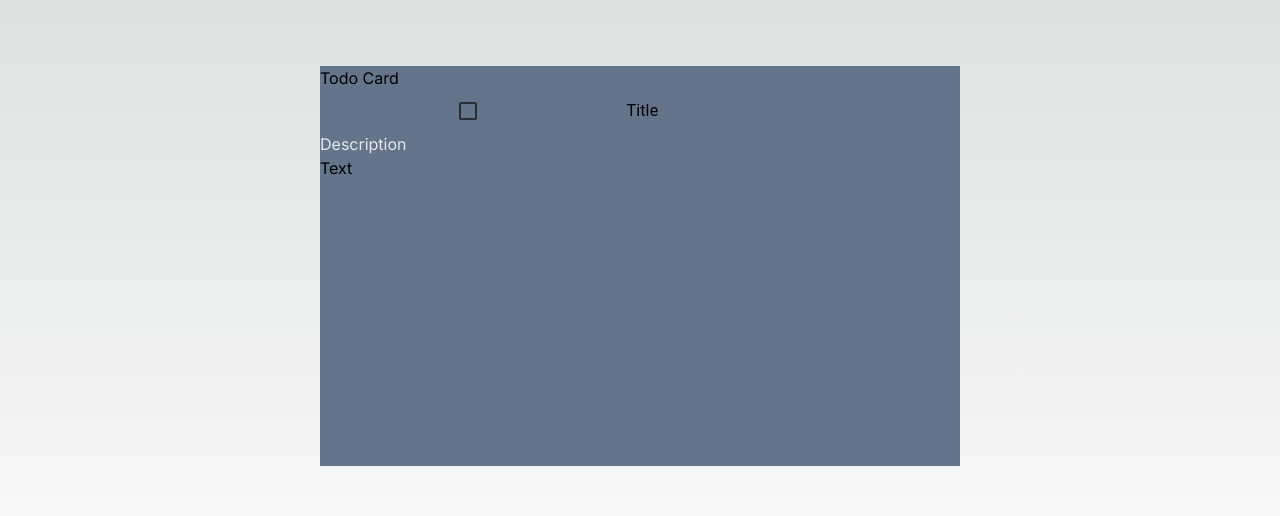
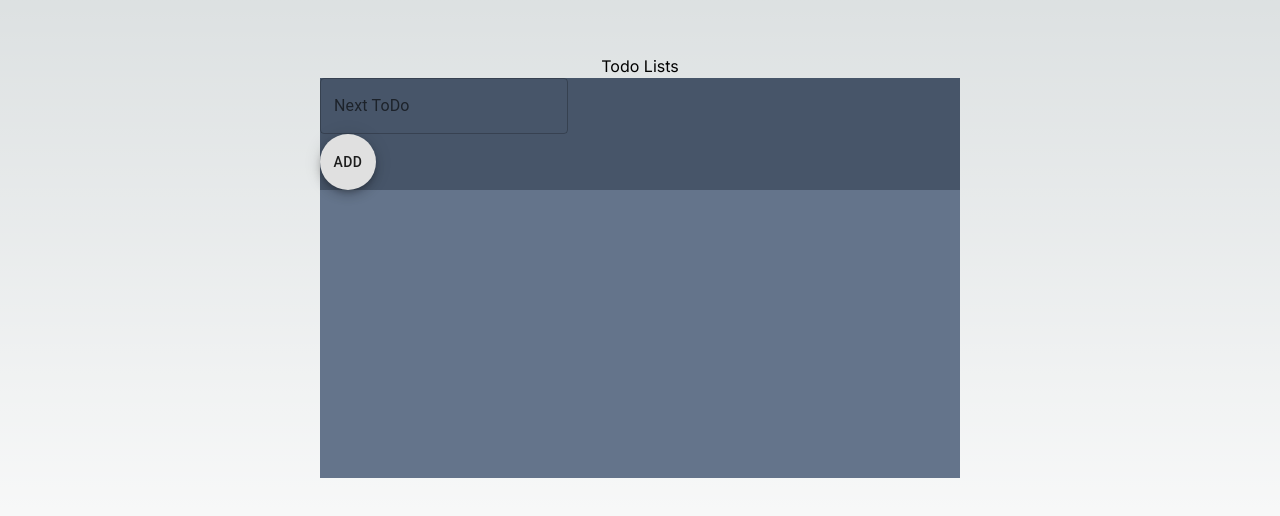
Before and after one commit to rhyn0/typescript-todo-app, a Next.js app: page / in a window 1280 px wide. Shown: the part 134-650 px from the top of the page. Built offline with nearby package versions, Linux system fonts and the light colour scheme.

Commit message:
get an ugly input working

```diff
--- a/app/page.tsx
+++ b/app/page.tsx
@@ -1,24 +1,11 @@
-"use client";
-import { useState, SetStateAction } from "react";
-import TodoCard from "../components/TodoCard";
+import TodoList from "../components/TodoList";
 export default function Home() {
-   const [isChecked, setIsChecked] = useState(false);
-
-   const handleChange = (value: SetStateAction<boolean>) => {
-      setIsChecked(value);
-   };
    return (
       <main className="flex flex-col">
          <div className="items-center justify-center flex flex-col w-full h-screen">
+            <h1>Todo Lists</h1>
             <div className="w-1/2 h-1/2 bg-slate-500 align-middle">
-               <TodoCard
-                  isDone={isChecked}
-                  onChange={handleChange}
-                  title="Title"
-                  description="Description"
-                  className="w-1/2 h-1/2 bg-slate-500 align-middle"
-               />
-               <p>{"\nText"}</p>
+               <TodoList className="bg-slate-600 align-middle" />
             </div>
          </div>
       </main>
--- /dev/null
+++ b/components/TodoList.tsx
@@ -0,0 +1,64 @@
+"use client";
+import React, { useState } from "react";
+import { Fab, FormControl, TextField } from "@mui/material";
+import cn from "classnames";
+interface TodoListProps {
+   className?: string;
+}
+export interface Todo {
+   id: number;
+   text: string;
+   done: boolean;
+}
+
+function TodoList({ className }: TodoListProps) {
+   const [todoInput, setTodoInput] = useState<string>("");
+   const [todoList, setTodoList] = useState<Todo[]>([]);
+
+   const onInputChange: React.ChangeEventHandler<HTMLInputElement> = (e) => {
+      setTodoInput(e.target.value);
+   };
+   const onInputSubmit = () => {
+      if (!todoInput) return;
+      setTodoList((prev) => [
+         ...prev,
+         {
+            id: Date.now(),
+            text: todoInput,
+            done: false,
+         },
+      ]);
+      setTodoInput("");
+   };
+   const onKeyPress: React.KeyboardEventHandler<HTMLInputElement> = (e) => {
+      if (e.key === "Enter") {
+         onInputSubmit();
+      }
+   };
+   return (
+      <div className={cn(className)}>
+         <FormControl>
+            <TextField
+               id="todo-input"
+               onChange={onInputChange}
+               value={todoInput}
+               label={"Next ToDo"}
+               onKeyDown={onKeyPress}
+            />
+            <Fab
+               type="submit"
+               onClick={() => {
+                  onInputSubmit();
+               }}
+            >
+               Add
+            </Fab>
+         </FormControl>
+         {todoList.map((todo) => (
+            <div key={todo.id}>{todo.text}</div>
+         ))}
+      </div>
+   );
+}
+
+export default TodoList;
```
